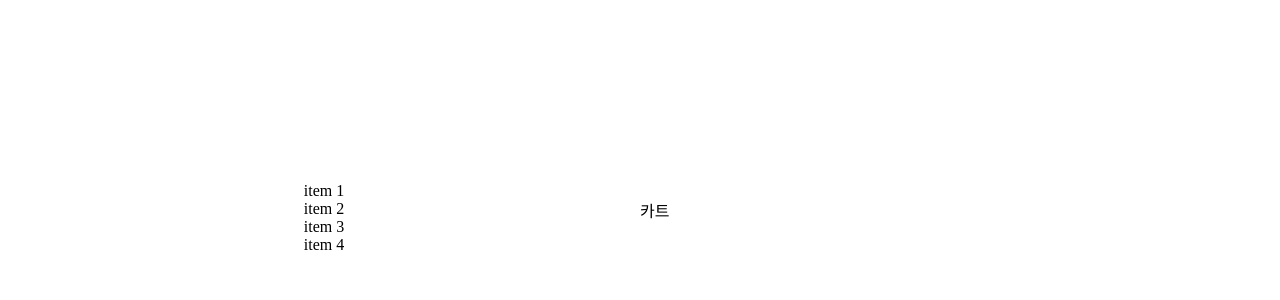
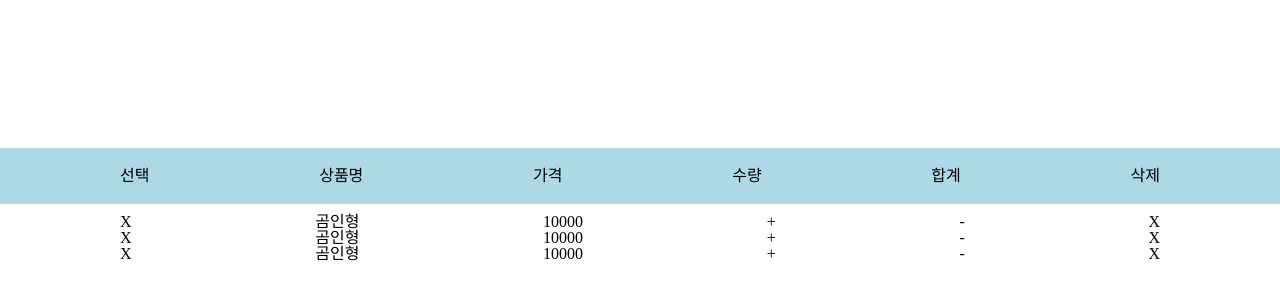
Before and after one commit to hij00/shopping_cart, a React (Create React App) app: page / in a window 1280 px wide. Shown: the part 190-490 px from the top of the page. Built offline with nearby package versions, Linux system fonts and the light colour scheme.

Commit message:
before redux

```diff
--- a/src/App.js
+++ b/src/App.js
@@ -1,8 +1,10 @@
+import { GlobalStyle } from "./GlobalStyle";
 import { ShoppingCart } from "./ShoppingCart";
 
 function App() {
   return (
     <>
+      <GlobalStyle />
       <ShoppingCart />
     </>
   );
--- a/src/ShoppingCart.js
+++ b/src/ShoppingCart.js
@@ -2,6 +2,7 @@ import styled from "styled-components";
 
 const Wrap = styled.div`
   display: flex;
+  flex-direction: column;
   justify-content: center;
   align-items: center;
   width: 100%;
@@ -13,40 +14,76 @@ const Items = styled.div`
   flex-direction: column;
   justify-content: center;
   align-items: center;
-  width: 50%;
+  width: 100%;
+  padding: 10px 120px;
+  box-sizing: border-box;
 `;
+
+const Head = styled.div`
+  display: flex;
+  width: 100%;
+  justify-content: space-between;
+  padding: 20px 120px;
+  box-sizing: border-box;
+  background-color: lightblue;
+`;
+const Name = styled.h3``;
+
+const TWrap = styled.div`
+  display: flex;
+  justify-content: space-between;
+  width: 100%;
+`;
+
+const Check = styled.div``;
+const All = styled.div``;
+const Delete = styled.div``;
 
 const Btn = styled.button`
   all: unset;
 `;
 
-const Cart = styled.div`
-  width: 50%;
-`;
+export const ShoppingCart = () => {
+  const itemList = [
+    {
+      id: 0,
+      name: "곰인형",
+      price: 10000,
+    },
+    {
+      id: 1,
+      name: "곰인형",
+      price: 10000,
+    },
+    {
+      id: 2,
+      name: "곰인형",
+      price: 10000,
+    },
+  ];
 
-export const ShoppingCart = () => {
-  const handleClick = (e) => {
-    const item = console.log(item);
-  };
   return (
     <Wrap>
+      <Head>
+        <Name>선택</Name>
+        <Name>상품명</Name>
+        <Name>가격</Name>
+        <Name>수량</Name>
+        <Name>합계</Name>
+        <Name>삭제</Name>
+      </Head>
       <Items>
-        <Btn value="1" onClick={handleClick}>
-          item 1
-        </Btn>
-        <Btn value="2" onClick={handleClick}>
-          item 2
-        </Btn>
-        <Btn value="3" onClick={handleClick}>
-          item 3
-        </Btn>
-        <Btn value="4" onClick={handleClick}>
-          item 4
-        </Btn>
+        {itemList.map((item) => (
+          <TWrap>
+            <Check>X</Check>
+            <h1>{item.name}</h1>
+            <h1>{item.price}</h1>
+            <Btn>+</Btn>
+            <All>-</All>
+            <Delete>X</Delete>
+          </TWrap>
+        ))}
       </Items>
-      <Cart>
-        카트<ul></ul>
-      </Cart>
     </Wrap>
   );
 };
```
